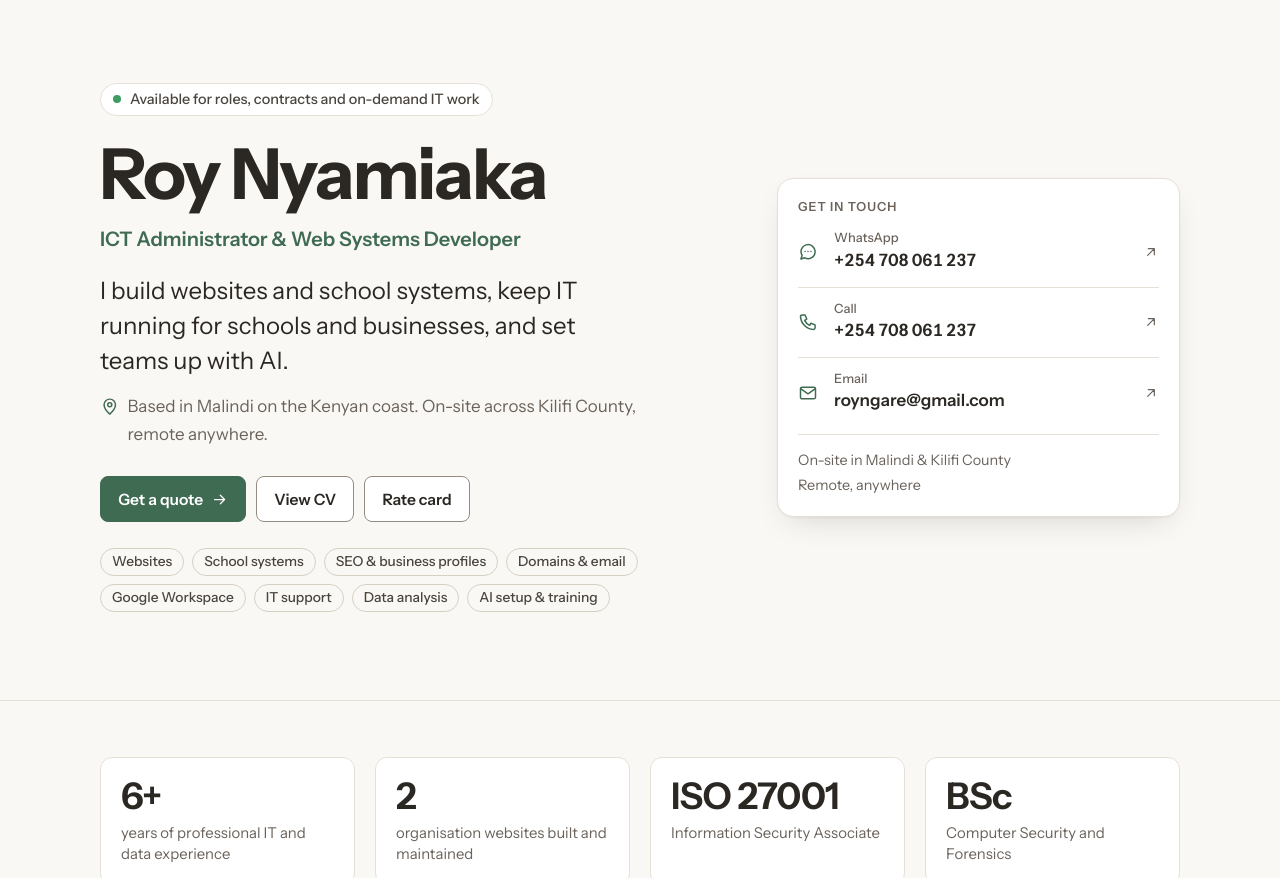
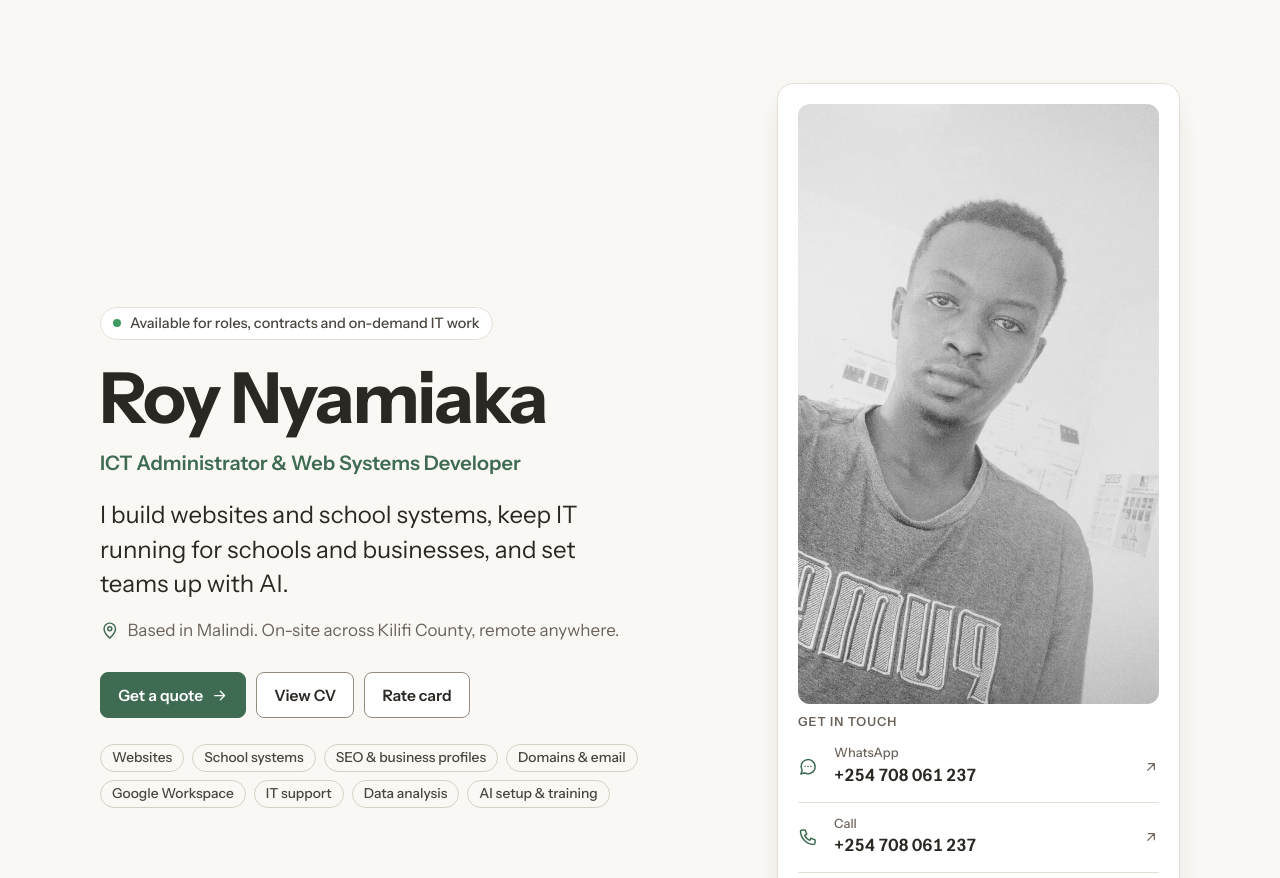
Before and after one commit to ngareroy/roy-portfolio, a plain HTML site: page index.html in a window 1280 px wide. Shown: the part 74-952 px from the top of the page. Drawn offline with Linux system fonts and the light colour scheme.

Commit message:
Update portfolio: profile

```diff
--- a/data/content.js
+++ b/data/content.js
@@ -11,7 +11,7 @@
 window.PORTFOLIO = {
   "meta": {
     "schema": 1,
-    "updated": "2026-11-24"
+    "updated": "2026-11-25"
   },
   "settings": {
     "siteUrl": "https://ngareroy.github.io/roy-portfolio/",
@@ -43,7 +43,7 @@ window.PORTFOLIO = {
     "fullName": "Royallans Nyamiaka",
     "title": "ICT Administrator & Web Systems Developer",
     "headline": "I build websites and school systems, keep IT running for schools and businesses, and set teams up with AI.",
-    "intro": "Based in Malindi on the Kenyan coast. On-site across Kilifi County, remote anywhere.",
+    "intro": "Based in Malindi. On-site across Kilifi County, remote anywhere.",
     "summary": [
       "I'm a hands-on ICT professional with {years}+ years of experience keeping networks, servers, devices and users running. As ICT Administrator at The Learning Hub School in Malindi, I manage the school's IT infrastructure, user support, access control, backups and endpoint security. I developed the school management system the school uses, where teachers record and analyse results and parents view and track progress, and I'm now building a transport tracking app that links parents with the school's transport section.",
       "I also build and look after websites. I developed and maintain The Learning Hub School's website, and built the website for FRENA, a community organization, working with both to improve their SEO and business profiles. For FRENA I also set up and registered their domain, transferred their website and set up professional email. At the school I set up Google Workspace, created staff emails and trained staff to use it.",
@@ -55,7 +55,7 @@ window.PORTFOLIO = {
     "email": "royngare@gmail.com",
     "phone": "+254 708 061 237",
     "whatsapp": "254708061237",
-    "photo": "",
+    "photo": "assets/uploads/rooy-mwv8ix57.webp",
     "cvPdf": "assets/docs/Royallans-Nyamiaka-CV.pdf",
     "availability": {
       "status": "available",
@@ -76,7 +76,7 @@ window.PORTFOLIO = {
     ],
     "facts": [
       { "value": "{years}+", "label": "years of professional IT and data experience" },
-      { "value": "2", "label": "organisation websites built and maintained" },
+      { "value": "3", "label": "organisation websites built and maintained" },
       { "value": "ISO 27001", "label": "Information Security Associate" },
       { "value": "BSc", "label": "Computer Security and Forensics" }
     ],
--- a/index.html
+++ b/index.html
@@ -5,19 +5,19 @@
     <meta name="viewport" content="width=device-width, initial-scale=1">
     <!-- SOCIAL-META:START -->
     <title>Roy Nyamiaka · ICT Administrator &amp; Web Systems Developer</title>
-    <meta name="description" content="I build websites and school systems, keep IT running for schools and businesses, and set teams up with AI. Based in Malindi on the Kenyan coast. On-site across Kilifi County, remote anywhere.">
+    <meta name="description" content="I build websites and school systems, keep IT running for schools and businesses, and set teams up with AI. Based in Malindi. On-site across Kilifi County, remote anywhere.">
     <meta name="theme-color" content="#3E6B52">
     <link rel="canonical" href="https://ngareroy.github.io/roy-portfolio/">
     <meta property="og:type" content="website">
     <meta property="og:site_name" content="Roy Nyamiaka">
     <meta property="og:title" content="Roy Nyamiaka · ICT Administrator &amp; Web Systems Developer">
-    <meta property="og:description" content="I build websites and school systems, keep IT running for schools and businesses, and set teams up with AI. Based in Malindi on the Kenyan coast. On-site across Kilifi County, remote anywhere.">
+    <meta property="og:description" content="I build websites and school systems, keep IT running for schools and businesses, and set teams up with AI. Based in Malindi. On-site across Kilifi County, remote anywhere.">
     <meta property="og:image" content="https://ngareroy.github.io/roy-portfolio/assets/img/og-profile.png">
     <meta property="og:image:width" content="1200">
     <meta property="og:image:height" content="630">
     <meta name="twitter:card" content="summary_large_image">
     <meta name="twitter:title" content="Roy Nyamiaka · ICT Administrator &amp; Web Systems Developer">
-    <meta name="twitter:description" content="I build websites and school systems, keep IT running for schools and businesses, and set teams up with AI. Based in Malindi on the Kenyan coast. On-site across Kilifi County, remote anywhere.">
+    <meta name="twitter:description" content="I build websites and school systems, keep IT running for schools and businesses, and set teams up with AI. Based in Malindi. On-site across Kilifi County, remote anywhere.">
     <meta name="twitter:image" content="https://ngareroy.github.io/roy-portfolio/assets/img/og-profile.png">
     <meta property="og:url" content="https://ngareroy.github.io/roy-portfolio/">
     <!-- SOCIAL-META:END -->
```
Also changed, not shown: assets/uploads/rooy-mwv8ix57.webp (added).
